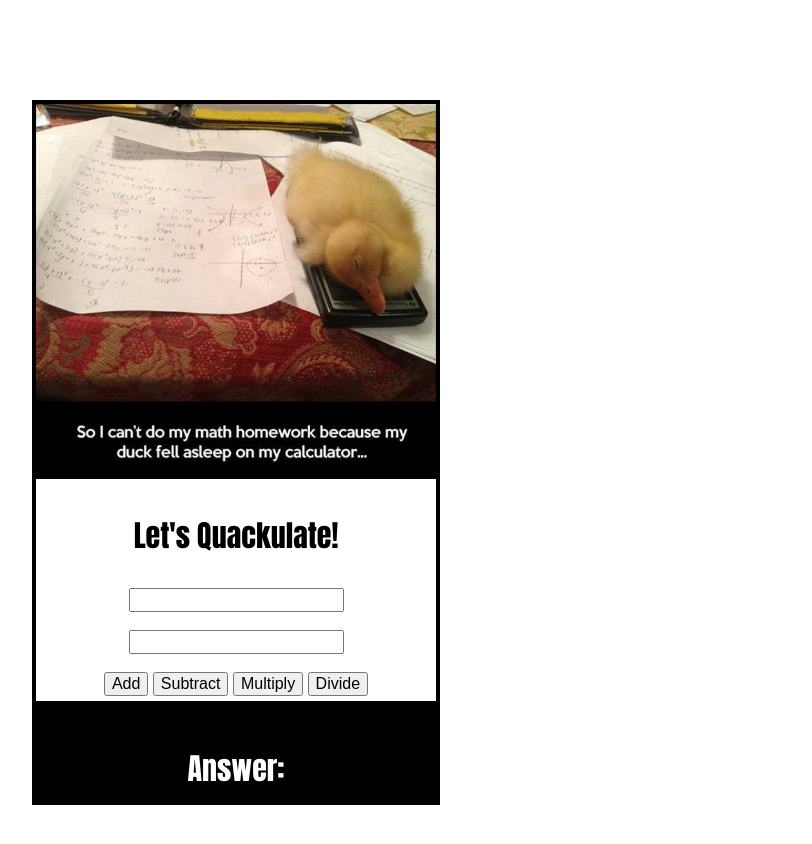
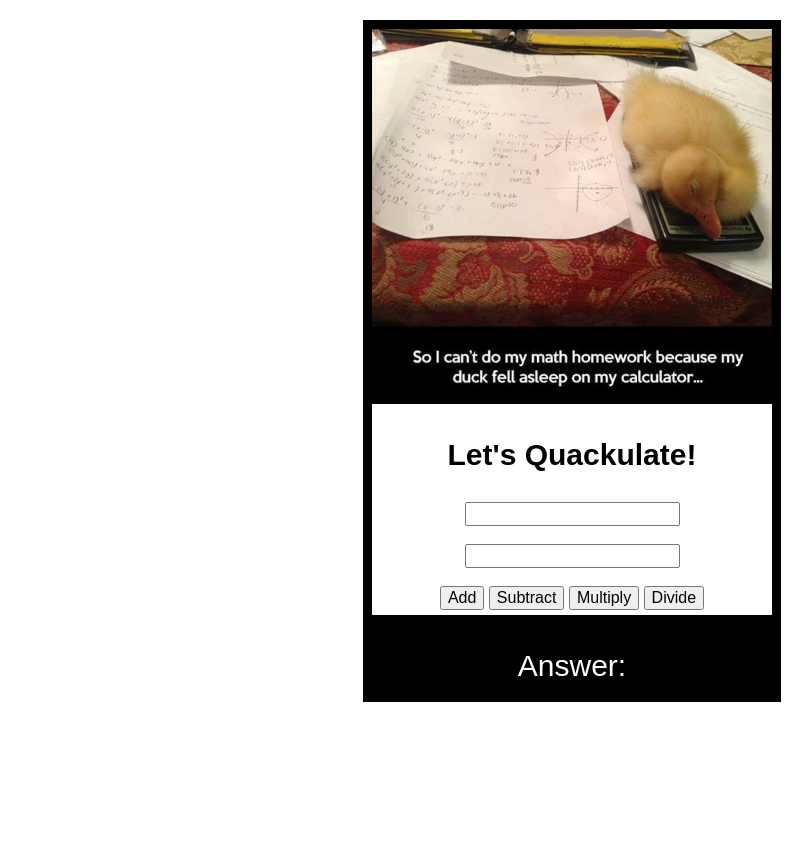
Before and after one commit to ssettle3/JS-Calculator, a plain HTML site: page index.html in a window 1280 px wide. Shown: the whole page, without its empty margins (68-880 px from the left). After the commit the page ends 800 px from the top, so only its background shows below. Drawn offline with Linux system fonts and the light colour scheme.

Commit message:
further css tweaks

```diff
--- a/index.html
+++ b/index.html
@@ -2,7 +2,7 @@
 <html lang="en">
 <head>
 	<meta charset="UTF-8">
-	<title>Document</title>
+	<title>Quackulator</title>
 </head>
 
 <link rel="stylesheet" type="text/css" href="main.css">
--- a/main.js
+++ b/main.js
@@ -21,6 +21,7 @@ console.log('Button', button);
 console.log('Input1', input1);
 console.log('Input2', input2);
 console.log('Answer', output);
+
 
 //Adding Portion
 
--- a/main.scss
+++ b/main.scss
@@ -4,18 +4,19 @@ img{
 	width: 400px;
 }
 body{
-	border: 4px solid black;
+	border: 9px solid black;
 	width: 400px;
-	margin: 100px;
+	margin: 0 auto;
+	margin-top: 20px;
 	text-align: center;
 }
 
 h3{
-	font-family: Impact;
+	font-family: Arial;
 	font-size: 30px;
 }
 .answer{
-	font-family: Impact;
+	font-family: Arial;
 	font-size: 30px;
 	margin-bottom: 10px;
 	background-color: black;
@@ -24,6 +25,6 @@ h3{
 	padding-bottom: 10px;
 	margin-top: 5px;
 }
-
-input{
+input:hover{
+	background-color: orange;
 }
```
Also changed, not shown: main.css, 1 other file.
